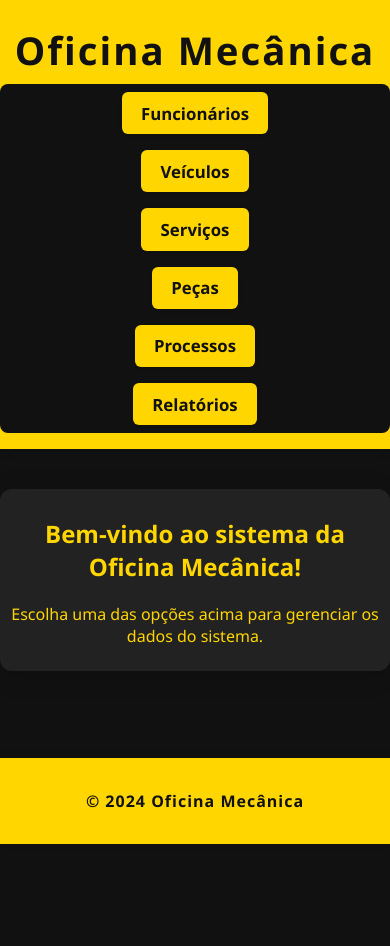
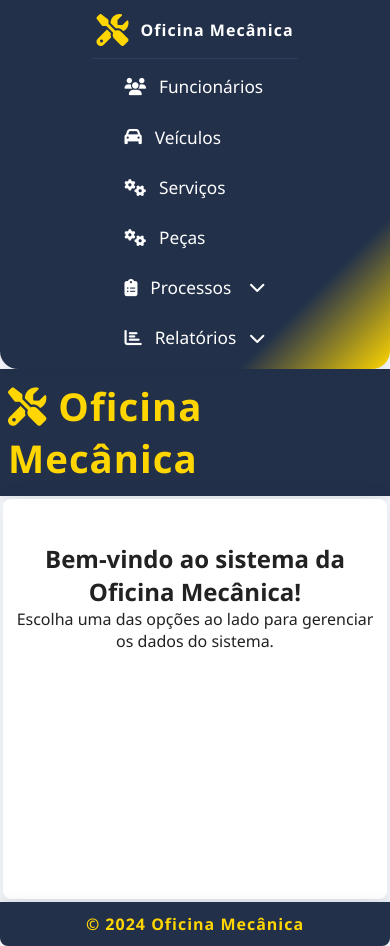
Before and after one commit to ohastrodev/oficina-completa, a website: page frontend/index.html in a window 390 px wide. Before the commit the page ends 844 px from the top, so only its background shows below. Drawn offline with nearby package versions, Linux system fonts and the light colour scheme.

Commit message:
ajuste final

```diff
--- a/frontend/index.html
+++ b/frontend/index.html
@@ -5,50 +5,61 @@
   <meta name="viewport" content="width=device-width, initial-scale=1.0">
   <title>Oficina Mecânica - Painel</title>
   <link rel="stylesheet" href="styles/main.css">
+  <link rel="stylesheet" href="https://cdnjs.cloudflare.com/ajax/libs/font-awesome/6.4.2/css/all.min.css">
   <script src="https://cdn.jsdelivr.net/npm/chart.js"></script>
 </head>
 <body>
-  <header>
-    <h1>Oficina Mecânica</h1>
+  <div class="layout">
+    <aside class="sidebar">
+      <div class="sidebar-header">
+        <i class="fa-solid fa-screwdriver-wrench fa-2x"></i>
+        <span>Oficina Mecânica</span>
+      </div>
       <nav>
-      <ul class="menu">
-        <li><a href="#" data-section="funcionarios">Funcionários</a></li>
-        <li><a href="#" data-section="veiculos">Veículos</a></li>
-        <li><a href="#" data-section="servicos">Serviços</a></li>
-        <li><a href="#" data-section="pecas">Peças</a></li>
+        <ul class="menu-vertical">
+          <li><a href="#" data-section="funcionarios"><i class="fa-solid fa-users"></i> Funcionários</a></li>
+          <li><a href="#" data-section="veiculos"><i class="fa-solid fa-car"></i> Veículos</a></li>
+          <li><a href="#" data-section="servicos"><i class="fa-solid fa-gears"></i> Serviços</a></li>
+          <li><a href="#" data-section="pecas"><i class="fa-solid fa-cogs"></i> Peças</a></li>
           <li class="has-submenu">
-          <a href="#" id="processos-menu">Processos</a>
+            <a href="#" id="processos-menu"><i class="fa-solid fa-clipboard-list"></i> Processos <i class="fa-solid fa-chevron-down submenu-arrow"></i></a>
             <ul class="submenu" id="processos-submenu">
-            <li class="menu-item" data-section="ordens">Abertura de OS</li>
-            <li class="menu-item" data-section="execucoes">Execução de Serviço</li>
-            <li class="menu-item" data-section="reservas">Reserva de Peça</li>
+              <li class="menu-item" data-section="ordens"><i class="fa-solid fa-file-circle-plus"></i> Abertura de OS</li>
+              <li class="menu-item" data-section="execucoes"><i class="fa-solid fa-play"></i> Execução de Serviço</li>
+              <li class="menu-item" data-section="reservas"><i class="fa-solid fa-box"></i> Reserva de Peça</li>
             </ul>
           </li>
           <li class="has-submenu">
-          <a href="#" id="relatorios-menu">Relatórios</a>
+            <a href="#" id="relatorios-menu"><i class="fa-solid fa-chart-bar"></i> Relatórios <i class="fa-solid fa-chevron-down submenu-arrow"></i></a>
             <ul class="submenu" id="relatorios-submenu">
-            <li class="menu-item" data-section="relatorio-os-funcionario">OS por Funcionário</li>
-            <li class="menu-item" data-section="relatorio-servicos-mais">Serviços mais prestados</li>
-            <li class="menu-item" data-section="relatorio-pecas-mais">Peças mais reservadas</li>
-            <li class="menu-item" data-section="relatorio-servicos-pecas">Serviços com mais peças reservadas</li>
-            <li class="menu-item" data-section="relatorio-os-executadas">OS Executadas</li>
-            <li class="menu-item" data-section="relatorio-desempenho-func">Desempenho de Funcionário</li>
+              <li class="menu-item" data-section="relatorio-os-funcionario"><i class="fa-solid fa-user-tie"></i> OS por Funcionário</li>
+              <li class="menu-item" data-section="relatorio-servicos-mais"><i class="fa-solid fa-star"></i> Serviços mais prestados</li>
+              <li class="menu-item" data-section="relatorio-pecas-mais"><i class="fa-solid fa-boxes-stacked"></i> Peças mais reservadas</li>
+              <li class="menu-item" data-section="relatorio-servicos-pecas"><i class="fa-solid fa-toolbox"></i> Serviços com mais peças reservadas</li>
+              <li class="menu-item" data-section="relatorio-os-executadas"><i class="fa-solid fa-check-double"></i> OS Executadas</li>
+              <li class="menu-item" data-section="relatorio-desempenho-func"><i class="fa-solid fa-chart-line"></i> Desempenho de Funcionário</li>
             </ul>
           </li>
         </ul>
       </nav>
+    </aside>
+    <div class="main-content">
+      <header class="main-header">
+        <h1><i class="fa-solid fa-screwdriver-wrench"></i> Oficina Mecânica</h1>
       </header>
       <main>
         <div id="app">
           <section class="welcome">
             <h2>Bem-vindo ao sistema da Oficina Mecânica!</h2>
-        <p>Escolha uma das opções acima para gerenciar os dados do sistema.</p>
+            <p>Escolha uma das opções ao lado para gerenciar os dados do sistema.</p>
           </section>
         </div>
       </main>
       <footer>
         <p>&copy; 2024 Oficina Mecânica</p>
       </footer>
+    </div>
+  </div>
   <script src="js/app.js"></script>
 </body>
 </html>
--- a/frontend/styles/main.css
+++ b/frontend/styles/main.css
@@ -1,155 +1,189 @@
+/* Reset básico */
+* {
+  margin: 0;
+  padding: 0;
+  box-sizing: border-box;
+}
+html, body {
+  height: 100%;
+}
 body {
   font-family: 'Segoe UI', Arial, sans-serif;
-  margin: 0;
-  padding: 0;
-  background: #111;
-  color: #FFD600;
+  background: #f4f6fa;
+  color: #222;
   min-height: 100vh;
 }
-header {
-  background: #FFD600;
-  color: #111;
-  padding: 1.5rem 0 1rem 0;
-  text-align: center;
-  box-shadow: 0 2px 8px rgba(0,0,0,0.08);
+.layout {
+  display: flex;
+  min-height: 100vh;
 }
-header h1 {
-  margin: 0 0 0.5rem 0;
-  font-size: 2.4rem;
-  letter-spacing: 2px;
+.sidebar {
+  width: 250px;
+  background: linear-gradient(135deg, #22304a 80%, #ffd600 100%);
+  color: #fff;
+  display: flex;
+  flex-direction: column;
+  align-items: stretch;
+  box-shadow: 2px 0 12px rgba(34,48,74,0.08);
+  position: relative;
+  z-index: 10;
+}
+.sidebar-header {
+  display: flex;
+  align-items: center;
+  gap: 0.7rem;
+  font-size: 1.3rem;
   font-weight: bold;
+  padding: 2rem 1.5rem 1.2rem 1.5rem;
+  border-bottom: 1px solid #2e3d5c;
+  letter-spacing: 1px;
 }
-nav ul {
+.sidebar-header i {
+  color: #ffd600;
+}
+.menu-vertical {
   list-style: none;
-  padding: 0;
-  margin: 0;
+  padding: 1.5rem 0.5rem 0.5rem 0.5rem;
+  flex: 1;
+}
+.menu-vertical > li {
+  margin-bottom: 0.5rem;
+  position: relative;
+}
+.menu-vertical > li > a {
   display: flex;
-  justify-content: center;
-  flex-wrap: wrap;
-}
-nav ul li {
-  margin: 0 1rem;
-}
-nav ul li a {
+  align-items: center;
+  gap: 0.8rem;
   color: #fff;
   text-decoration: none;
   font-weight: 500;
-  padding: 0.5rem 1rem;
-  border-radius: 4px;
-  transition: background 0.2s;
+  font-size: 1.08rem;
+  padding: 0.85rem 1.2rem;
+  border-radius: 8px;
+  transition: background 0.18s, color 0.18s;
 }
-nav ul li a:hover {
-  background: #1a2533;
+.menu-vertical > li > a:hover, .menu-vertical > li.active > a {
+  background: #ffd600;
+  color: #22304a;
 }
-nav ul.menu {
-  list-style: none;
-  padding: 0;
-  margin: 0;
+.menu-vertical .submenu-arrow {
+  margin-left: auto;
+  font-size: 0.95em;
+}
+.has-submenu > a {
+  cursor: pointer;
+}
+.submenu {
+  display: none;
+  flex-direction: column;
+  background: #22304a;
+  border-radius: 0 0 8px 8px;
+  box-shadow: 0 4px 16px rgba(34,48,74,0.10);
+  position: absolute;
+  left: 100%;
+  top: 0;
+  min-width: 210px;
+  z-index: 20;
+  margin-left: 0.2rem;
+}
+.has-submenu:hover > .submenu,
+.has-submenu:focus-within > .submenu {
   display: flex;
-  justify-content: center;
-  flex-wrap: wrap;
 }
-nav ul.menu li {
-  margin: 0 0.5rem;
-  position: relative;
+.submenu .menu-item {
+  color: #ffd600;
+  background: none;
+  border: none;
+  padding: 0.7rem 1.2rem;
+  font-size: 1rem;
+  text-align: left;
+  cursor: pointer;
+  transition: background 0.18s, color 0.18s;
+  display: flex;
+  align-items: center;
+  gap: 0.7rem;
 }
-nav ul.menu li a, nav ul.menu li .dropbtn {
-  color: #111;
-  background: #FFD600;
-  text-decoration: none;
-  font-weight: 600;
-  padding: 0.6rem 1.2rem;
-  border-radius: 6px;
-  transition: background 0.2s, color 0.2s;
-  display: inline-block;
-  font-size: 1.05rem;
-  box-shadow: 0 1px 4px rgba(0,0,0,0.04);
+.submenu .menu-item:hover {
+  background: #ffd600;
+  color: #22304a;
 }
-nav ul.menu li a:hover, nav ul.menu li .dropbtn:hover {
-  background: #111;
-  color: #FFD600;
+.main-content {
+  flex: 1;
+  display: flex;
+  flex-direction: column;
+  min-width: 0;
 }
-nav ul.menu li .dropdown-content {
-  display: none;
-  position: absolute;
-  background: #FFD600;
-  min-width: 180px;
-  box-shadow: 0 2px 8px rgba(0,0,0,0.12);
-  z-index: 1;
-  border-radius: 0 0 8px 8px;
-  top: 100%;
-  left: 0;
+.main-header {
+  background: #22304a;
+  color: #ffd600;
+  padding: 1.5rem 2rem 1rem 2rem;
+  display: flex;
+  align-items: center;
+  gap: 1rem;
+  font-size: 2rem;
+  font-weight: bold;
+  letter-spacing: 1px;
+  box-shadow: 0 2px 8px rgba(34,48,74,0.08);
 }
-nav ul.menu li .dropdown-content a {
-  color: #111;
-  padding: 0.7rem 1rem;
-  display: block;
-  border-radius: 0;
-  font-weight: 500;
-}
-nav ul.menu li .dropdown-content a:hover {
-  background: #111;
-  color: #FFD600;
-}
-nav ul.menu li.dropdown:hover .dropdown-content {
-  display: block;
+.main-header i {
+  color: #ffd600;
 }
 main {
-  max-width: 1000px;
-  margin: 2.5rem auto 3.5rem auto;
-  background: #222;
-  border-radius: 12px;
-  box-shadow: 0 4px 24px rgba(0,0,0,0.18);
-  padding: 2.5rem 2rem;
-  color: #FFD600;
+  flex: 1;
+  padding: 2.5rem 2.5rem 2rem 2.5rem;
+  background: #fff;
+  border-radius: 18px;
+  margin: 2rem 2rem 1.5rem 2rem;
+  box-shadow: 0 4px 24px rgba(34,48,74,0.10);
+  min-height: 400px;
 }
 .welcome {
   text-align: center;
+  margin-top: 2.5rem;
 }
 footer {
   text-align: center;
-  padding: 1rem 0;
-  background: #FFD600;
-  color: #111;
-  position: fixed;
-  width: 100%;
-  bottom: 0;
+  padding: 1.2rem 0;
+  background: #22304a;
+  color: #ffd600;
   font-weight: 600;
   letter-spacing: 1px;
-  box-shadow: 0 -2px 8px rgba(0,0,0,0.08);
+  border-radius: 0 0 18px 18px;
+  box-shadow: 0 -2px 8px rgba(34,48,74,0.08);
 }
+/* Tabelas e formulários */
 table {
   width: 100%;
   border-collapse: collapse;
   margin-bottom: 2rem;
-  background: #181818;
-  color: #FFD600;
+  background: #f4f6fa;
+  color: #22304a;
   border-radius: 8px;
   overflow: hidden;
-  box-shadow: 0 2px 8px rgba(0,0,0,0.10);
+  box-shadow: 0 2px 8px rgba(34,48,74,0.10);
 }
 table th, table td {
   padding: 0.85rem 0.7rem;
   text-align: left;
 }
 table th {
-  background: #FFD600;
-  color: #111;
+  background: #ffd600;
+  color: #22304a;
   font-size: 1.05rem;
   font-weight: 700;
-  border-bottom: 2px solid #111;
+  border-bottom: 2px solid #22304a;
 }
 table tr:nth-child(even) {
-  background: #232323;
+  background: #e9eef6;
 }
 table tr:hover {
-  background: #333;
+  background: #dbe3f0;
 }
 form {
-  background: #181818;
+  background: #f4f6fa;
   padding: 1.5rem 1rem;
   border-radius: 8px;
-  box-shadow: 0 1px 6px rgba(0,0,0,0.10);
+  box-shadow: 0 1px 6px rgba(34,48,74,0.10);
   margin-bottom: 1.5rem;
 }
 form div {
@@ -160,25 +194,25 @@ form div {
 form label {
   font-weight: 600;
   margin-bottom: 0.3rem;
-  color: #FFD600;
+  color: #22304a;
 }
 form input, form select {
   padding: 0.6rem 0.7rem;
-  border: 1px solid #FFD600;
+  border: 1px solid #bfcbe3;
   border-radius: 5px;
-  background: #222;
-  color: #FFD600;
+  background: #fff;
+  color: #22304a;
   font-size: 1rem;
   outline: none;
   transition: border 0.2s;
 }
 form input:focus, form select:focus {
-  border: 2px solid #FFD600;
-  background: #181818;
+  border: 2px solid #ffd600;
+  background: #f4f6fa;
 }
 button, input[type="submit"] {
-  background: #FFD600;
-  color: #111;
+  background: #ffd600;
+  color: #22304a;
   border: none;
   border-radius: 5px;
   padding: 0.7rem 1.3rem;
@@ -188,56 +222,18 @@ button, input[type="submit"] {
   margin-right: 0.5rem;
   margin-top: 0.5rem;
   transition: background 0.2s, color 0.2s, box-shadow 0.2s;
-  box-shadow: 0 1px 4px rgba(0,0,0,0.08);
+  box-shadow: 0 1px 4px rgba(34,48,74,0.08);
 }
 button:hover, input[type="submit"]:hover {
-  background: #111;
-  color: #FFD600;
-  box-shadow: 0 2px 8px rgba(0,0,0,0.18);
+  background: #22304a;
+  color: #ffd600;
+  box-shadow: 0 2px 8px rgba(34,48,74,0.18);
 }
-@media (max-width: 900px) {
-  main {
-    max-width: 98vw;
-    padding: 1.2rem 0.5rem;
-  }
-}
-@media (max-width: 600px) {
-  nav ul {
-    flex-direction: column;
-    align-items: center;
-  }
-  nav ul li {
-    margin: 0.5rem 0;
-  }
-  nav ul.menu {
-    flex-direction: column;
-    align-items: center;
-  }
-  nav ul.menu li {
-    margin: 0.5rem 0;
-  }
-  nav ul.menu li .dropdown-content {
-    left: 50%;
-    transform: translateX(-50%);
-    min-width: 160px;
-  }
-  main {
-    padding: 0.5rem;
-  }
-  table th, table td {
-    padding: 0.5rem 0.3rem;
-    font-size: 0.98rem;
-  }
-  form {
-    padding: 1rem 0.3rem;
-  }
-}
-
 /* Modal customizado */
 .modal-backdrop {
   position: fixed;
   top: 0; left: 0; right: 0; bottom: 0;
-  background: rgba(0,0,0,0.7);
+  background: rgba(34,48,74,0.7);
   z-index: 1000;
   display: flex;
   align-items: center;
@@ -249,10 +245,10 @@ button:hover, input[type="submit"]:hover {
   to { opacity: 1; }
 }
 .modal {
-  background: #181818;
-  color: #FFD600;
+  background: #fff;
+  color: #22304a;
   border-radius: 12px;
-  box-shadow: 0 8px 32px rgba(0,0,0,0.25);
+  box-shadow: 0 8px 32px rgba(34,48,74,0.18);
   padding: 2rem 1.5rem 1.5rem 1.5rem;
   min-width: 320px;
   max-width: 95vw;
@@ -271,91 +267,89 @@ button:hover, input[type="submit"]:hover {
   right: 1rem;
   background: none;
   border: none;
-  color: #FFD600;
+  color: #22304a;
   font-size: 1.7rem;
   cursor: pointer;
   font-weight: bold;
   transition: color 0.2s;
 }
 .modal-close:hover {
-  color: #fff200;
+  color: #ffd600;
 }
-@media (max-width: 600px) {
-  .modal {
-    padding: 1rem 0.3rem 1.2rem 0.3rem;
-    min-width: 0;
+/* Responsividade */
+@media (max-width: 1100px) {
+  .sidebar {
+    width: 200px;
+  }
+  main {
+    margin: 1rem 1rem 1rem 1rem;
+    padding: 1.2rem 0.5rem;
   }
 }
-
-.menu {
-  display: flex;
-  gap: 1rem;
-  list-style: none;
-  padding: 0;
-  margin: 0;
-  background: #111;
-  border-radius: 8px;
+@media (max-width: 800px) {
+  .layout {
+    flex-direction: column;
   }
-.menu > li {
-  position: relative;
+  .sidebar {
+    width: 100%;
+    flex-direction: row;
+    align-items: center;
+    justify-content: space-between;
+    padding: 0.5rem 0.5rem;
+    border-radius: 0 0 18px 18px;
+    box-shadow: 0 2px 8px rgba(34,48,74,0.08);
   }
-.menu > li > a {
-  color: #FFD600;
-  text-decoration: none;
-  padding: 12px 18px;
-  display: block;
-  font-weight: bold;
-  border-radius: 8px 8px 0 0;
-  transition: background 0.2s;
+  .sidebar-header {
+    padding: 1rem 0.7rem 1rem 0.7rem;
+    font-size: 1.1rem;
   }
-.menu > li > a:hover, .menu > li.active > a {
-  background: #FFD600;
-  color: #111;
+  .menu-vertical {
+    flex-direction: row;
+    padding: 0.5rem 0.2rem;
+    gap: 0.2rem;
   }
-.has-submenu:hover > .submenu,
-.has-submenu:focus-within > .submenu {
-  display: block;
+  .menu-vertical > li {
+    margin-bottom: 0;
   }
   .submenu {
-  display: none;
     position: absolute;
     left: 0;
     top: 100%;
-  background: #222;
-  min-width: 220px;
-  box-shadow: 0 4px 16px rgba(0,0,0,0.15);
-  border-radius: 0 0 8px 8px;
-  z-index: 10;
-  padding: 0.5rem 0;
+    min-width: 180px;
+    box-shadow: 0 4px 16px rgba(34,48,74,0.10);
   }
-.submenu .menu-item {
-  color: #FFD600;
-  padding: 10px 18px;
-  cursor: pointer;
-  white-space: nowrap;
-  border: none;
-  background: none;
-  text-align: left;
+  main {
+    margin: 1rem 0.5rem 1rem 0.5rem;
+    padding: 0.7rem 0.2rem;
+  }
+}
+@media (max-width: 600px) {
+  .sidebar {
+    flex-direction: column;
     width: 100%;
+    min-width: 0;
+    padding: 0.2rem 0.2rem;
+  }
+  .sidebar-header {
+    padding: 0.7rem 0.3rem 0.7rem 0.3rem;
     font-size: 1rem;
-  transition: background 0.2s, color 0.2s;
   }
-.submenu .menu-item:hover {
-  background: #FFD600;
-  color: #111;
+  .menu-vertical {
+    flex-direction: column;
+    padding: 0.2rem 0.1rem;
+    gap: 0.1rem;
   }
-@media (max-width: 800px) {
-  .menu {
-    flex-direction: column;
-    gap: 0;
+  .main-header {
+    font-size: 1.2rem;
+    padding: 0.7rem 0.5rem 0.7rem 0.5rem;
   }
-  .menu > li > a {
+  main {
+    margin: 0.2rem;
+    padding: 0.2rem;
     border-radius: 8px;
   }
-  .submenu {
-    position: static;
-    min-width: unset;
-    box-shadow: none;
+  footer {
     border-radius: 0 0 8px 8px;
+    padding: 0.7rem 0;
   }
 }
--- a/src/models/Veiculo.js
+++ b/src/models/Veiculo.js
@@ -6,14 +6,11 @@ class Veiculo extends Model {
     super.init({
         cliente_id: {
             type: DataTypes.INTEGER,
-            allowNull: false,
+            allowNull: true,
             references: {
                 model: 'clientes',
                 key: 'id'
             },
-            validate: {
-                notNull: { msg: "O cliente deve ser informado!" }
-            }
         },
         marca: {
             type: DataTypes.STRING,
```
Also changed, not shown: frontend/js/app.js (+8 -4 lines), src/services/VeiculoService.js (+6 -2 lines). Lines whose indentation alone changed are shown as unchanged.
